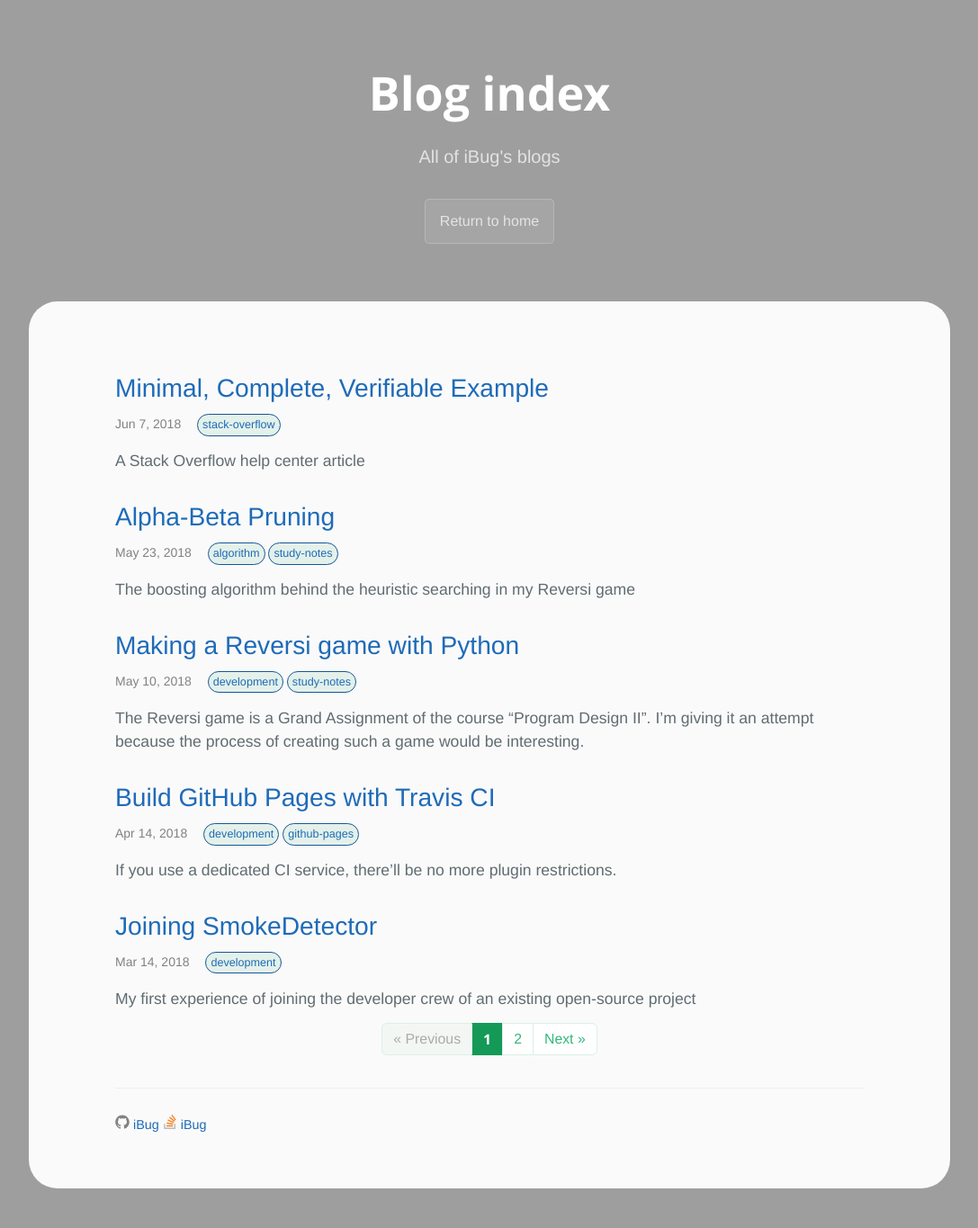
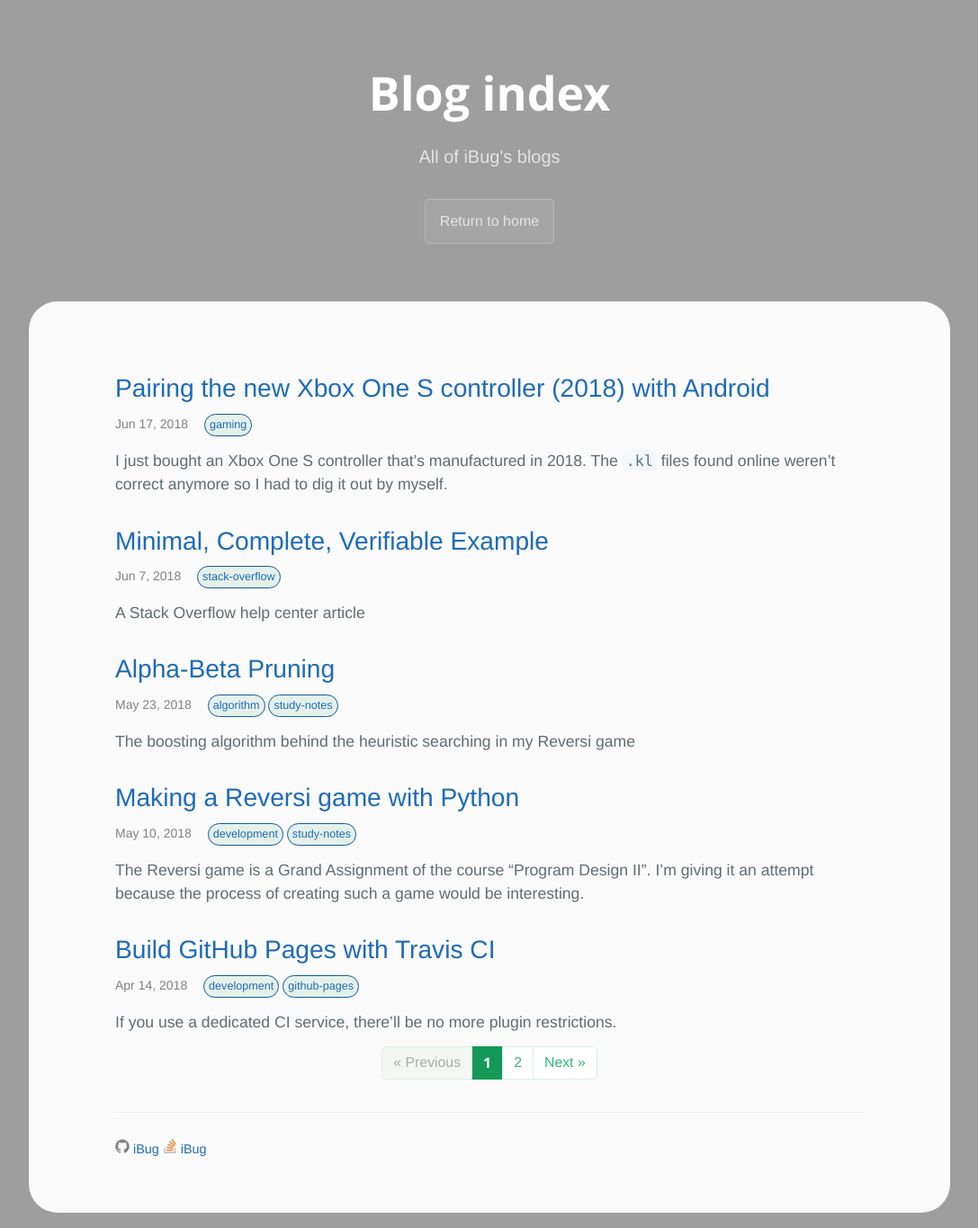
Before and after one commit to iBug/iBug-source, a Jekyll site: the page built from blog/index.html, in a window 1280 px wide, cut to the strip 0-1365 px from the top of the page. Shown: the whole strip at 90% size, without its empty margins (96-1183 px from the left). Built offline with Jekyll 4.4.1, drawn with Linux system fonts in a browser that asks for light colours; some web fonts are replaced; the list of posts is cut into pages by our own code; some of the changed lines change nothing that is shown.

Commit message:
More text

````diff
--- a/_posts/2018-06-17-new-xbox-one-s-controller.md
+++ b/_posts/2018-06-17-new-xbox-one-s-controller.md
@@ -4,8 +4,6 @@
 description: "I just bought an Xbox One S controller that's manufactured in 2018. The `.kl` files found online weren't correct anymore so I had to dig it out by myself."
 tags: gaming
 redirect_from: /p/9
-
-published: false
 ---
 
 I just bought an Xbox One S controller yesterday, expecting it would pair with my Android phone via Bluetooth. I have learned that the key mapping would be a bit messed up because it's a Microsoft product, and have already prepared for it by downloading a key layout file and placing it in my phone. However, it seems more stuff has changed since the tutorials found online were published.
@@ -14,5 +12,77 @@
 
 ![Xbox One S controller][img]
 
+# Configuring the new controller to play with Android
+
+It is unarguably delighting that the new Xbox One S controller pairs with Android devices, but again, unfortunately, as [reviews][1] have shown, it doesn't play well. While [workarounds are easily available][2], those don't work for me, probably because my controller is too new (manufactured in April 2018).
+
+The supplied keylayout file looks like below:
+
+```sh
+key 304   BUTTON_A
+key 305   BUTTON_B
+key 306   BUTTON_X
+key 307   BUTTON_Y
+key 308   BUTTON_L1
+key 309   BUTTON_R1
+key 310   BACK
+key 311   BUTTON_START
+key 139   HOME
+key 312   BUTTON_THUMBL
+key 313   BUTTON_THUMBR
+
+# Left and right stick.
+axis 0x00 X flat 4096
+axis 0x01 Y flat 4096
+axis 0x03 Z flat 4096
+axis 0x04 RZ flat 4096
+
+# Triggers.
+axis 0x02 LTRIGGER
+axis 0x05 RTRIGGER
+
+# Hat.
+axis 0x10 HAT_X
+axis 0x11 HAT_Y
+```
+
+Sadly, it has messed up on my phone. Button Y acts like button X, while button X doesn't function at all.
+
+This small issue shouldn't be a problem for me, as has never been. With the help of Gamepad Tester applications, I worked out another keylayout file as following:
+
+```sh
+# XBox One S Controller (2018)
+key 304   BUTTON_A
+key 305   BUTTON_B
+key 307   BUTTON_X
+key 308   BUTTON_Y
+key 310   BUTTON_L1
+key 311   BUTTON_R1
+key 315   BUTTON_START
+key 158   BUTTON_SELECT
+key 317   BUTTON_THUMBL
+key 318   BUTTON_THUMBR
+
+# Left and right stick.
+axis 0x00 X
+axis 0x01 Y
+axis 0x0b Z
+axis 0x0e RZ
+
+# Triggers.
+axis 0x17 LTRIGGER
+axis 0x17 BRAKE
+axis 0x16 RTRIGGER
+axis 0x16 THROTTLE
+
+# Hat.
+axis 0x0f HAT_X
+axis 0x10 HAT_Y
+```
+
+If you're encountering the same problem even after trying solutions found online, try mine. Replace the file content with my one, restart your device and connect the controller again. It should work then.
+
 
   [img]: /image/xb1s-con.jpg
+  [1]: https://www.androidpolice.com/2016/08/11/psa-the-new-bluetooth-enabled-xbox-one-controller-works-with-android-but-not-very-well/
+  [2]: https://www.howtogeek.com/329647/how-to-get-the-xbox-one-s-controller-working-properly-with-android/
````
